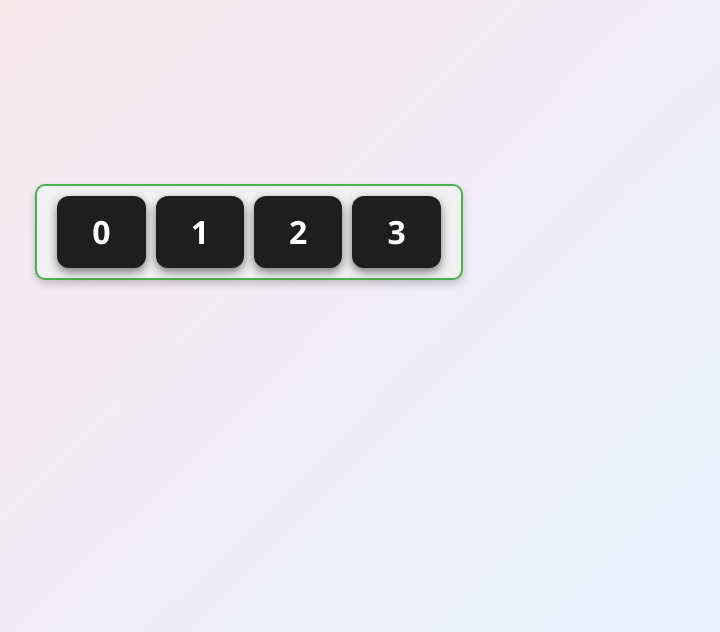
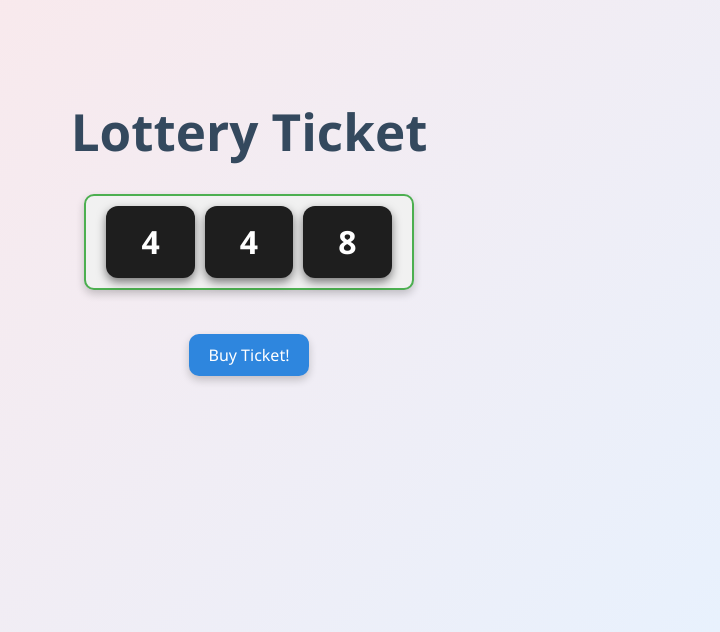
Before and after one commit to siddhant-gavai/lottery-app-react, a React (Vite) app: page / in a window 1280 px wide. Shown: the part 168-800 px from the top of the page, without its empty margins (391-1111 px from the left). Built offline with nearby package versions, Linux system fonts and the light colour scheme.

Commit message:
ability of lifiting state up completed

```diff
--- a/src/App.jsx
+++ b/src/App.jsx
@@ -8,7 +8,7 @@ import Ticket from "./Ticket.jsx";
 function App() {
   return (
     <>
-      <Ticket ticket={[0, 1, 2, 3]} />
+      <Lottery n={3} winningSum={15} />
     </>
   );
 }
--- a/src/Lottery.jsx
+++ b/src/Lottery.jsx
@@ -1,25 +1,21 @@
 import { useState } from "react";
 import "./Lottery.css";
 import { generateTicket, sum } from "./helper";
+import Ticket from "./Ticket.jsx";
 
-const Lottery = () => {
+const Lottery = ({ n = 3, winningSum = 12 }) => {
   // let [ticket, setTicket] = useState([generateTicket(3)]);
-  let [ticket, setTicket] = useState(generateTicket(3));
+  let [ticket, setTicket] = useState(generateTicket(n));
+  let isWinning = sum(ticket) === winningSum;
 
   const buyTicket = () => {
-    setTicket(generateTicket(3));
+    setTicket(generateTicket(n));
   };
-
-  let isWinning = sum(ticket) === 15;
 
   return (
     <div>
       <h1>Lottery Ticket</h1>
-      <div className="ticket">
-        <span>{ticket[0]}</span>
-        <span>{ticket[1]}</span>
-        <span>{ticket[2]}</span>
-      </div>{" "}
+      <Ticket ticket={ticket} />
       <br />
       <button onClick={buyTicket}>Buy Ticket! </button>
       <h3> {isWinning && "Congratulations , you won!"} </h3>
```
